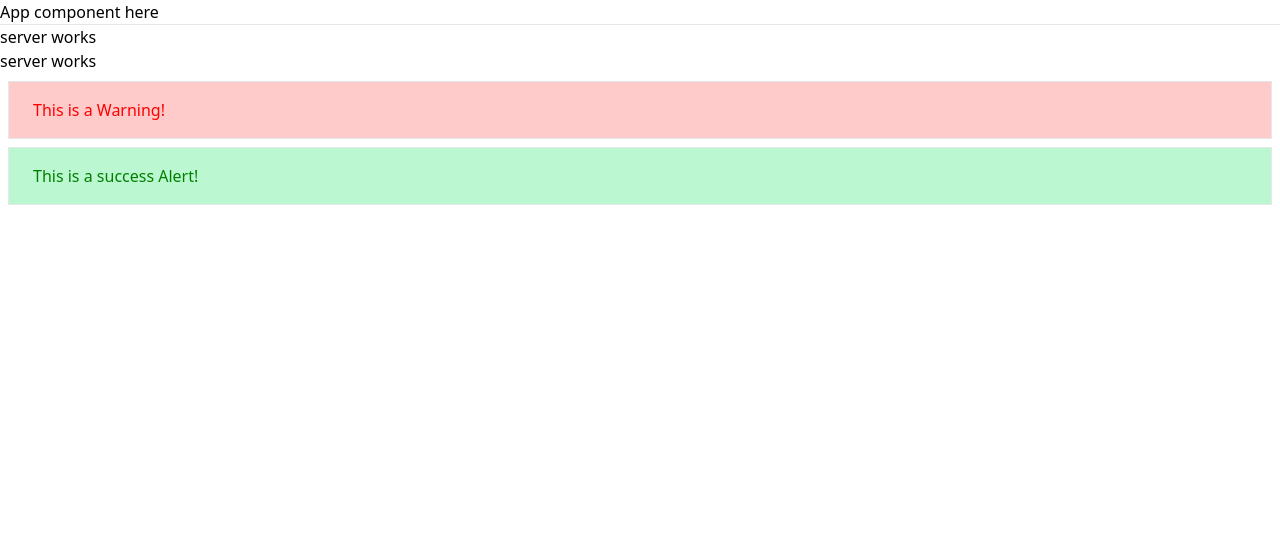
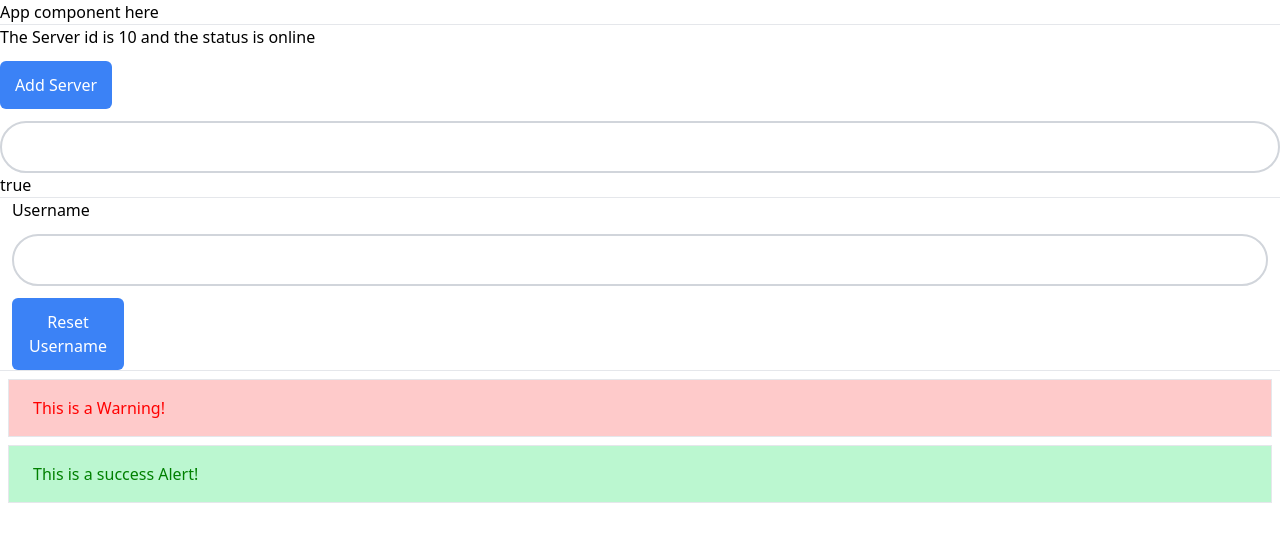
Before and after one commit to mario-george/angular-tutorial, an Angular app: page / in a window 1280 px wide. Shown: the top 542 px of the page. Built offline with nearby package versions, Linux system fonts and the light colour scheme.

Commit message:
ngIf usage

```diff
--- a/src/app/servers/servers.component.css
+++ b/src/app/servers/servers.component.css
@@ -0,0 +1,6 @@
+button {
+  @apply text-white bg-blue-500 hover:bg-blue-700 w-[7rem] py-3 rounded-md;
+}
+input{
+    @apply border-2 border-gray-300 py-3 px-4 rounded-full;
+}
--- a/src/app/servers/servers.component.html
+++ b/src/app/servers/servers.component.html
@@ -1,2 +1,44 @@
+<!-- <app-server></app-server>
 <app-server></app-server>
-<app-server></app-server>
+
+ -->
+
+<div>The Server id is {{ serverId }} and the status is {{ serverStatus }}</div>
+
+<button
+  class="rounded-lg bg-black text-white px-3 my-3"
+  (click)="onCreateServer()"
+  [disabled]="!allowNewServer"
+>
+  Add Server
+</button>
+
+<input
+  type="text"
+  (input)="onInuptHandler($event)"
+  class="border-2 rounded-lg w-full"
+  [(ngModel)]="serverName"
+/>
+<!-- <p>{{ serverName }}</p> -->
+<div>{{ allowNewServer }}</div>
+<!-- <div [innerHtml]="serverCreationMessage"></div> -->
+<div [innerHtml]="serverCreationMessage" *ngIf="serverCreated"></div>
+<hr />
+
+<!-- assingment -->
+
+<div class="flex flex-col space-y-3 mx-3">
+  <label for="">Username</label>
+  <input type="text" [(ngModel)]="username" class="w-full" />
+
+  <button
+    [disabled]="username === ''"
+    class="text-left"
+    (click)="username = ''"
+    class=""
+  >
+    Reset Username
+  </button>
+</div>
+
+<hr />
--- a/src/app/servers/servers.component.ts
+++ b/src/app/servers/servers.component.ts
@@ -5,4 +5,30 @@ import { Component } from '@angular/core';
   templateUrl: './servers.component.html',
   styleUrl: './servers.component.css',
 })
-export class ServersComponent {}
+export class ServersComponent {
+  serverId = 10;
+  serverStatus = 'online';
+  allowNewServer = false;
+  serverCreationMessage = 'no server was created';
+  serverName = '';
+  username = '';
+  serverCreated = false;
+
+  constructor() {
+    setTimeout(() => {
+      this.allowNewServer = true;
+    }, 2000);
+  }
+
+  onCreateServer() {
+    this.serverCreated = true;
+    this.serverCreationMessage =
+      'Server was created ' + 'Name is ' + this.serverName;
+  }
+
+  onInuptHandler(event: Event) {
+    console.log(event);
+    console.log((<HTMLInputElement>event.target).value);
+    this.serverName = (<HTMLInputElement>event.target).value;
+  }
+}
```
Also changed, not shown: info/data-binding.md (+12 -3 lines), info/directives.md (added, +7 -0 lines), info/ng-template.md (added, +3 -0 lines), info/two-way-binding.md (added, +9 -0 lines), src/app/app.module.ts (+9 -2 lines).
